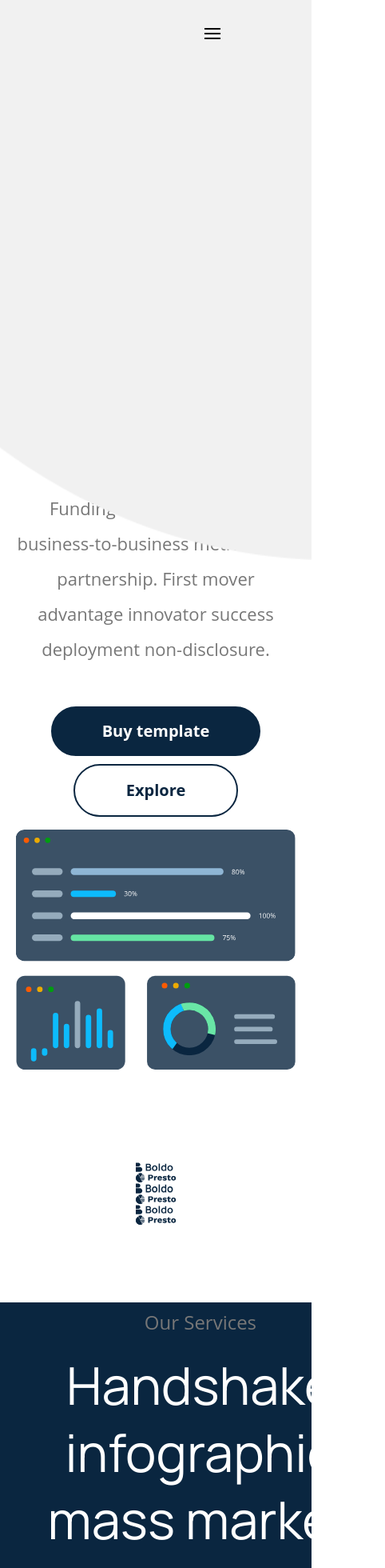
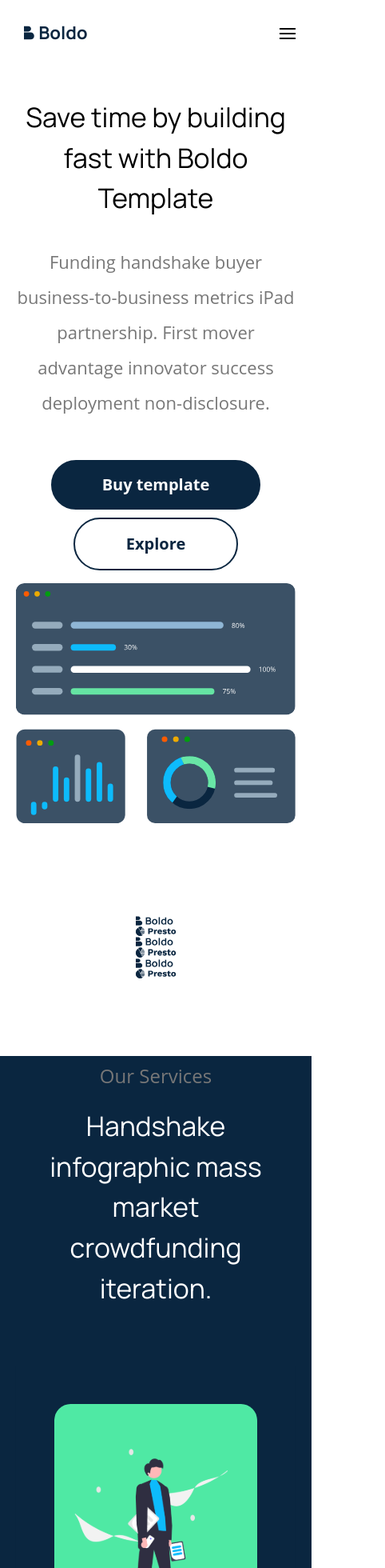
Before and after one commit to TechieTee/boldo, a React (Create React App) app: page / in a window 390 px wide. Shown: the top 1960 px of the page at 80% size, 482 px wide, since content can reach past the window. Built offline with nearby package versions, Linux system fonts and the light colour scheme.

Commit message:
updates ui

```diff
--- a/src/components/card.tsx
+++ b/src/components/card.tsx
@@ -31,7 +31,7 @@ const Card: React.FC<CardProps> = ({ className, services, blogs, title, descript
       <h2 className="text-center text-[#777777] text-[24px] font-sans font-[400px] leading-[10px]">
         {title}
       </h2>
-      <h4 className={`text-white text-center text-[#000000] text-[65px] md:text-[45px] sm:text-[32px]  px-6 font-[400px] leading-[84px] ${className}`}>
+      <h4 className={`text-white text-center text-[#000000] text-lg font-[400px] lg:leading-[82px] md:leading-[52px] sm:leading-[32px] px-6 font-[400px]  ${className}`}>
         {description}
       </h4>
       {
--- a/src/components/contact.tsx
+++ b/src/components/contact.tsx
@@ -11,7 +11,7 @@ const Contact = () => {
     <div className=" bg-cover bg-center flex flex-col gap-8 items-center justify-center  lg:grid-cols-1 w-full md:grid-cols-1 sm:grid-cols-1 lg:px-36 md:px-24  py-[20px] block w-full" id="contact">
           <div className="bg-contact bg-primary w-full  lg:py-24  py-16 px-[20px] rounded-[12px]" >
 
-      <h4 className="text-white text-center text-[#000000] lg:text-[65px] text-[36px] font-[400px] leading-[82px]">
+      <h4 className="text-white text-center text-[#000000] text-lg font-[400px] lg:leading-[82px] md:leading-[52px] sm:leading-[32px]">
         An enterprise template to ramp <br />up your company website
       </h4>
       <form className="flex gap-6 mt-12 items-center justify-center w-full"
--- a/src/components/faq.tsx
+++ b/src/components/faq.tsx
@@ -6,7 +6,7 @@ const FAQ = () => {
       <div className="grid gap-12">
         <img src={Image.Customers} alt="logo" className="h-full w-full object-cover" />
         <div className=" grid items-center justify-center lg:grid-cols-2 lg:gap-8 md:grid-cols-1 gap-12 sm:grid-cols-1">
-        <h2 className="lg:text-left text-center text-[#000000] text-[40px]  font-[400px] leading-[56px] w-full">
+        <h2 className="lg:text-left text-center text-[#000000] text-lg  font-[400px] leading-[56px] w-full">
             We connect our customers <br />with the best, and help them<br /> keep up-and stay open.
           </h2>
           <div className="text-[#595959] text-[18px] lg:text-[18px] font-normal  mb-2 leading-loose  flex items-center lg:justify-end justify-center gap-x-2">
--- a/src/components/header.tsx
+++ b/src/components/header.tsx
@@ -58,8 +58,9 @@ const Header = () => {
   };
 
   return (
-    <nav className="py-[30px] px-[150px] md:px-[100px] flex items-center md:justify-center sm:justify-center lg:justify-between bg-[#fff] z-50  w-full">
-                <div className=" w-[750px] h-[700px] absolute top-0 right-0 md:hidden sm:hidden"><img src={Image.bgnav} alt="logo"  className='h-full w-full '/> </div>
+    <nav className="py-[30px] lg:px-[150px] md:px-[80px] px-[30px] flex items-center justify-between bg-[#fff] z-50  w-full">
+                 <div className=" w-[750px] h-[700px] absolute top-0 right-0 hidden"><img src={Image.bgnav} alt="logo"  className='h-full w-full '/> </div>
+
          <img src={Image.Logo4}  alt="logo"   className="lg:w-[200px] md:w-[100px] w-[80px] mr-4 cursor-pointer" onClick={() => navigate('/')}/>
 
 
--- a/src/components/image-card.tsx
+++ b/src/components/image-card.tsx
@@ -13,7 +13,7 @@ const ImageCard = () => {
         </div>
         <div className="flex  items-center lg:justify-end justify-center w-full">
           <div className="flex flex-col gap-8">
-            <h2 className="lg:text-left text-center text-[#000000] text-[40px]  font-[400px] leading-[56px]">
+            <h2 className="lg:text-left text-center text-[#000000] text-lg  font-[400px] leading-[56px]">
               We connect our customers <br />with the best, and help them <br />keep up-and stay open.
             </h2>
 
@@ -22,7 +22,7 @@ const ImageCard = () => {
               <li className=" flex items-center gap-x-4  lg:justify-start md:justify-center  sm:justify-center cursor-pointer"> <img src={Image.Good} alt="logo" className="" /><span >Advisor success customer launch party. </span> </li>
               <li className="flex items-center gap-x-4 lg:justify-start md:justify-center  sm:justify-center   cursor-pointer"> <img src={Image.Good} alt="logo" className="" /><span >Business-to-consumer long tail. </span> </li>
             </ul>
-            <div className=" flex items-center justify-start md:justify-center  sm:justify-center ">
+            <div className=" flex items-center lg:justify-start md:justify-center  sm:justify-center ">
               <PrimaryButton label="Start Now" onClick={() => navigate('/')} />
             </div>
           </div>
@@ -33,7 +33,7 @@ const ImageCard = () => {
       <div className="flex gap-24 flex-col items-center  justify-between lg:grid lg:grid-cols-2 md:grid-cols-1 sm:grid-cols-1 w-full">
 
         <div className="w-fit flex gap-6 flex-col items-left justify-between">
-          <h2 className="lg:text-left text-center text-[#000000] text-[40px]  font-[400px] leading-[56px]">
+          <h2 className="lg:text-left text-center text-[#000000] text-lg  font-[400px] leading-[56px]">
             We connect our customers <br />with the best, and help them<br /> keep up-and stay open.
           </h2>
 
--- a/src/components/testimonial.tsx
+++ b/src/components/testimonial.tsx
@@ -12,7 +12,7 @@ const Testimonial = () => {
       <div className=" flex lg:flex-row flex-col items-center w-full ">
 
         <div className=" lg:mt-4 md:mt-4 mt-8 lg:w-[60%] w-full">
-          <div className=" inline-block text-[#fff] text-[52px] lg:text-left text-center font-[400px] leading-[92px]">
+          <div className=" inline-block text-[#fff] text-lg lg:text-left text-center font-[400px] leading-[92px]">
             An enterprise template to ramp up your company website
           </div>
         </div>
--- a/src/components/view-port.tsx
+++ b/src/components/view-port.tsx
@@ -9,7 +9,7 @@ const ViewPort = () => {
       <div className=" mx-auto grid xl:grid-cols-2 grid-cols-1 md:gap-16 gap-2" >
         <div className=" col-span-1 flex flex-col items-center justify-center gap-4">
 
-          <h2 className=" text-[#000000] text-[65px]  font-[400px] leading-[92px]  ">
+          <h2 className=" text-[#000000] text-lg font-[400px] lg:leading-[82px] md:leading-[52px] sm:leading-[32px]">
             Save time by building  fast with Boldo Template
           </h2>
           <h4 className=" mt-4 mb-8 md:mb-12 leading-loose lg:pr-12 text-[#777777] text-[22px] font-sans font-[400px] leading-[28px] ">
--- a/src/pages/Home.tsx
+++ b/src/pages/Home.tsx
@@ -13,7 +13,7 @@ import '../index.css'
 
 const Home = () => {
   return (
-    <>
+    <div className="grid">
 
       <Header />
       <ViewPort />
@@ -35,7 +35,7 @@ const Home = () => {
 
 
 
-    </>
+    </div>
   );
 };
 export default Home;
--- a/tailwind.config.js
+++ b/tailwind.config.js
@@ -17,6 +17,11 @@ module.exports = {
         'contact-bg':"url('/assets/bgcontact.png')",
 
       },
+      fontSize: {
+        'lg': 'clamp(2rem, 2.5vw + 1.5rem, 2.5rem)',
+        'md': 'clamp(1rem, 1.5vw + 0.5rem, 1.75rem)',
+        'sm': 'clamp(0.875rem, 1vw + 0.25rem, 1.25rem)',
+      },
 
       colors:{
         primary:'#0A2640',
```
